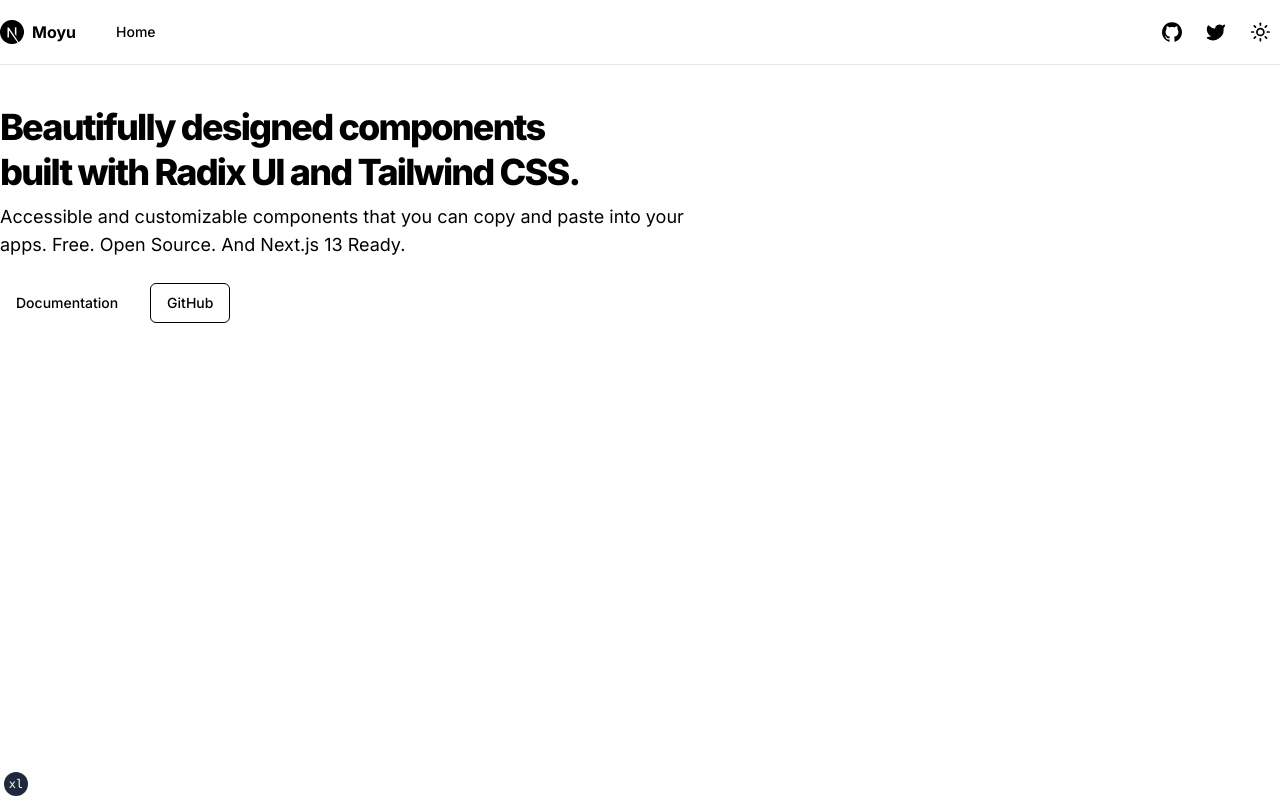
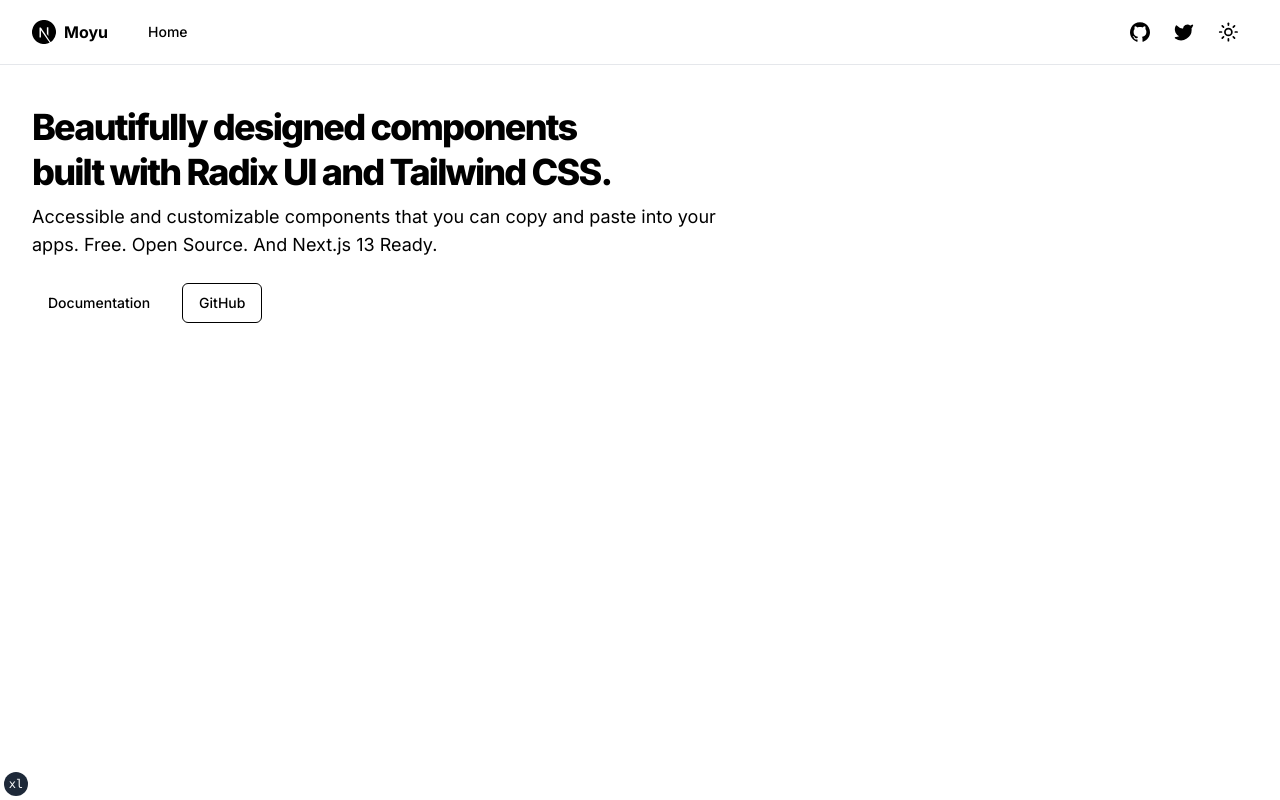
Before and after one commit to JiuRanYa/next-template, a Next.js app: page / in a window 1280 px wide. Built offline with nearby package versions, Linux system fonts and the light colour scheme.

Commit message:
feat: add container class for layout consistency and update site header structure

```diff
--- a/components/site-header.tsx
+++ b/components/site-header.tsx
@@ -9,7 +9,7 @@
 export function SiteHeader() {
   return (
     <header className="bg-background sticky top-0 z-40 w-full border-b border-gray-200 dark:border-gray-800">
-      <div className="mx-auto flex h-16 items-center space-x-4 sm:justify-between sm:space-x-0">
+      <div className="container flex h-16 items-center space-x-4 sm:justify-between sm:space-x-0">
         <MainNav items={siteConfig.mainNav} />
         <div className="flex flex-1 items-center justify-end space-x-4">
           <nav className="flex items-center space-x-1">
--- /dev/null
+++ b/styles/components.css
@@ -0,0 +1,5 @@
+@layer components {
+  .container {
+    @apply w-full mx-auto px-8 max-w-[1400px];
+  }
+}
--- a/styles/globals.css
+++ b/styles/globals.css
@@ -1 +1,3 @@
 @import "tailwindcss";
+
+@import './components.css';
```
